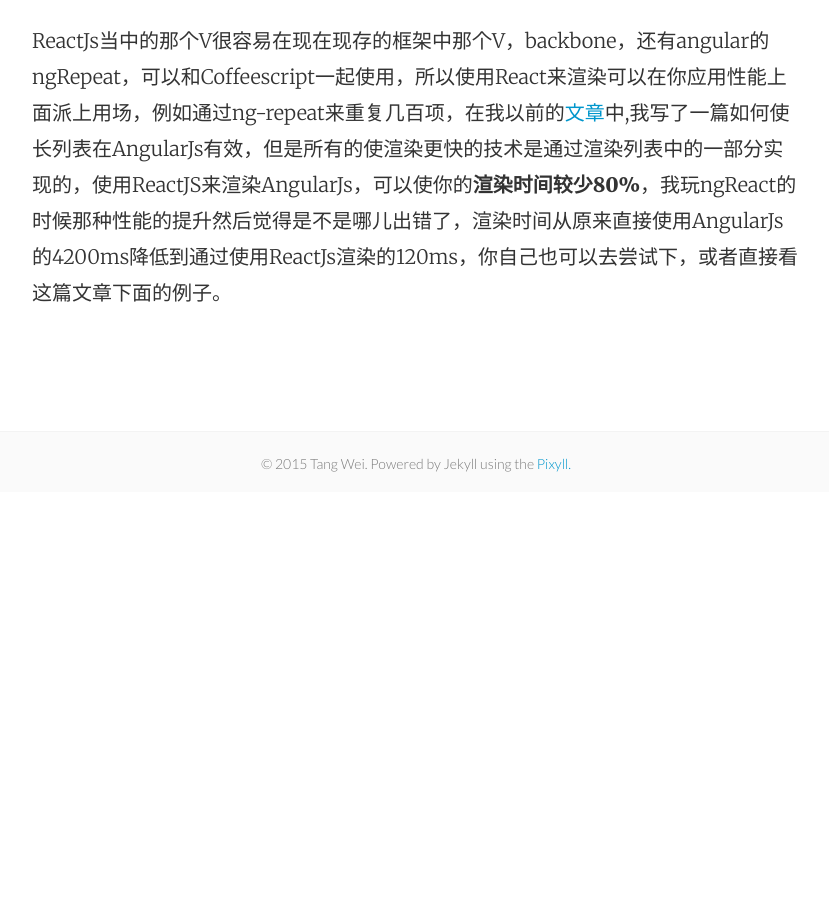
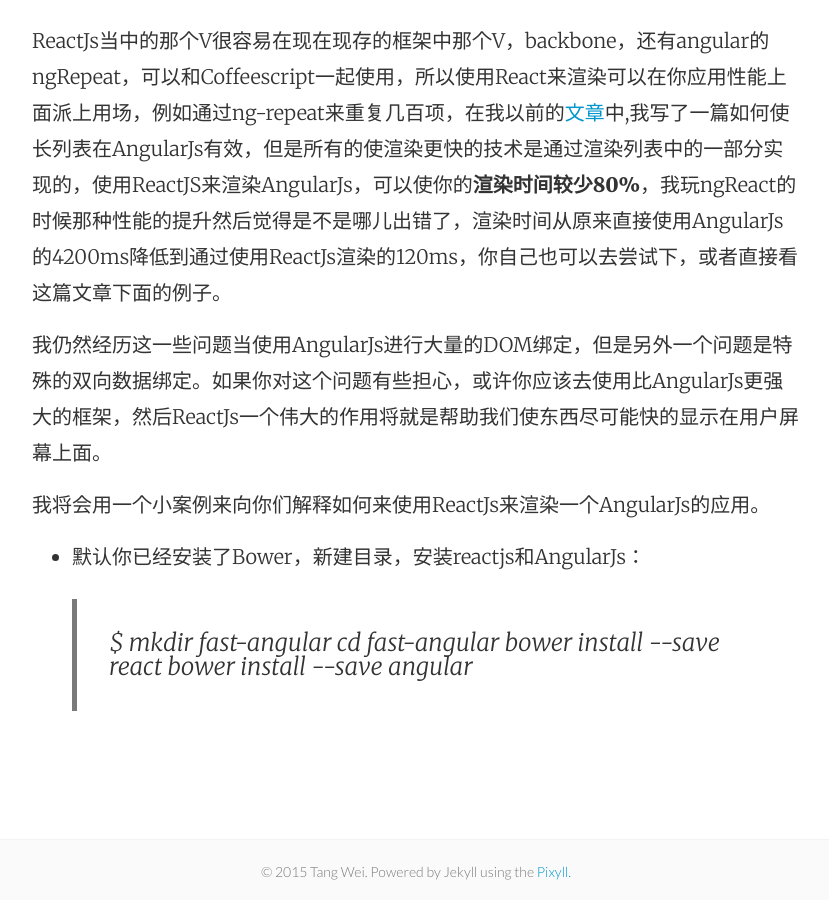
Before and after one commit to tw93/tw93.github.io, a Jekyll site: the page built from _posts/2015-02-23-angular-react.md, in a window 1280 px wide and 900 px high, scrolled down 1190 px. Shown: the whole window, without its empty margins (224-1053 px from the left). Built offline with Jekyll 4.4.1, drawn with Linux system fonts in a browser that asks for light colours; before the commit the page ends 1682 px from its top, so only the background shows below that.

Commit message:
还在翻译

```diff
--- a/_posts/2015-02-23-angular-react.md
+++ b/_posts/2015-02-23-angular-react.md
@@ -16,3 +16,15 @@
 我听过ReactJs的开发者Pete Hunt的谈论ReactJs意图一个播客，很建议你也去听一下这个播客，他在开源reactjs意图是在现有框架的V部分制造一些噪音，我发现这些现存的框架在UI部分打算采取相同的策略，一些可以使用的新库将会出现的。
 
 ReactJs当中的那个V很容易在现在现存的框架中那个V，backbone，还有angular的ngRepeat，可以和Coffeescript一起使用，所以使用React来渲染可以在你应用性能上面派上用场，例如通过ng-repeat来重复几百项，在我以前的[文章](http://www.williambrownstreet.net/blog/2013/07/angularjs-my-solution-to-the-ng-repeat-performance-problem/){:target="_blank"}中,我写了一篇如何使长列表在AngularJs有效，但是所有的使渲染更快的技术是通过渲染列表中的一部分实现的，使用ReactJS来渲染AngularJs，可以使你的**渲染时间较少80%**，我玩ngReact的时候那种性能的提升然后觉得是不是哪儿出错了，渲染时间从原来直接使用AngularJs的4200ms降低到通过使用ReactJs渲染的120ms，你自己也可以去尝试下，或者直接看这篇文章下面的例子。
+
+我仍然经历这一些问题当使用AngularJs进行大量的DOM绑定，但是另外一个问题是特殊的双向数据绑定。如果你对这个问题有些担心，或许你应该去使用比AngularJs更强大的框架，然后ReactJs一个伟大的作用将就是帮助我们使东西尽可能快的显示在用户屏幕上面。
+
+我将会用一个小案例来向你们解释如何来使用ReactJs来渲染一个AngularJs的应用。
+
+ - 默认你已经安装了Bower，新建目录，安装reactjs和AngularJs：
+  <blockquote>
+  $ mkdir fast-angular
+  cd fast-angular
+  bower install --save react
+  bower install --save angular
+  </blockquote>
```
